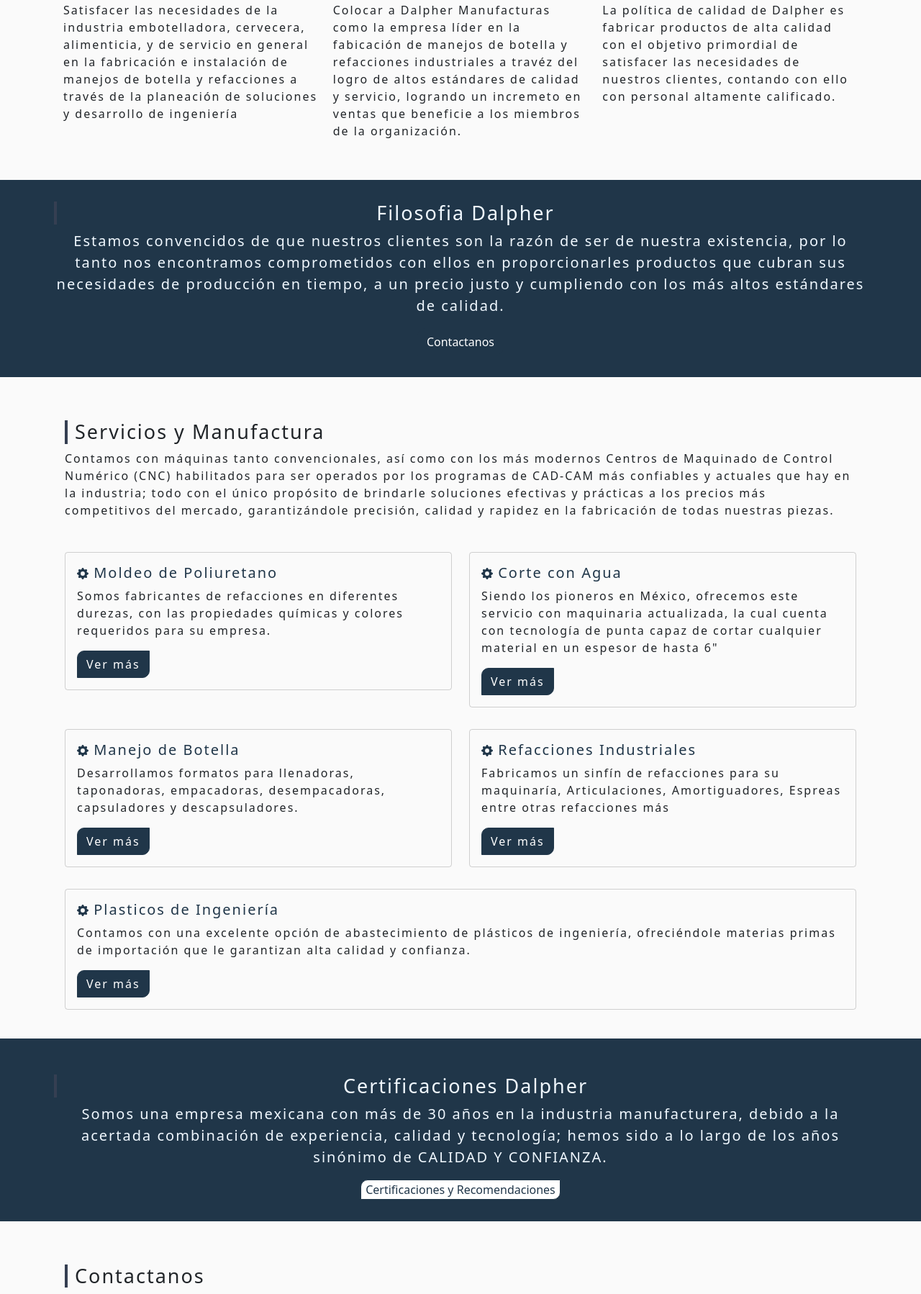
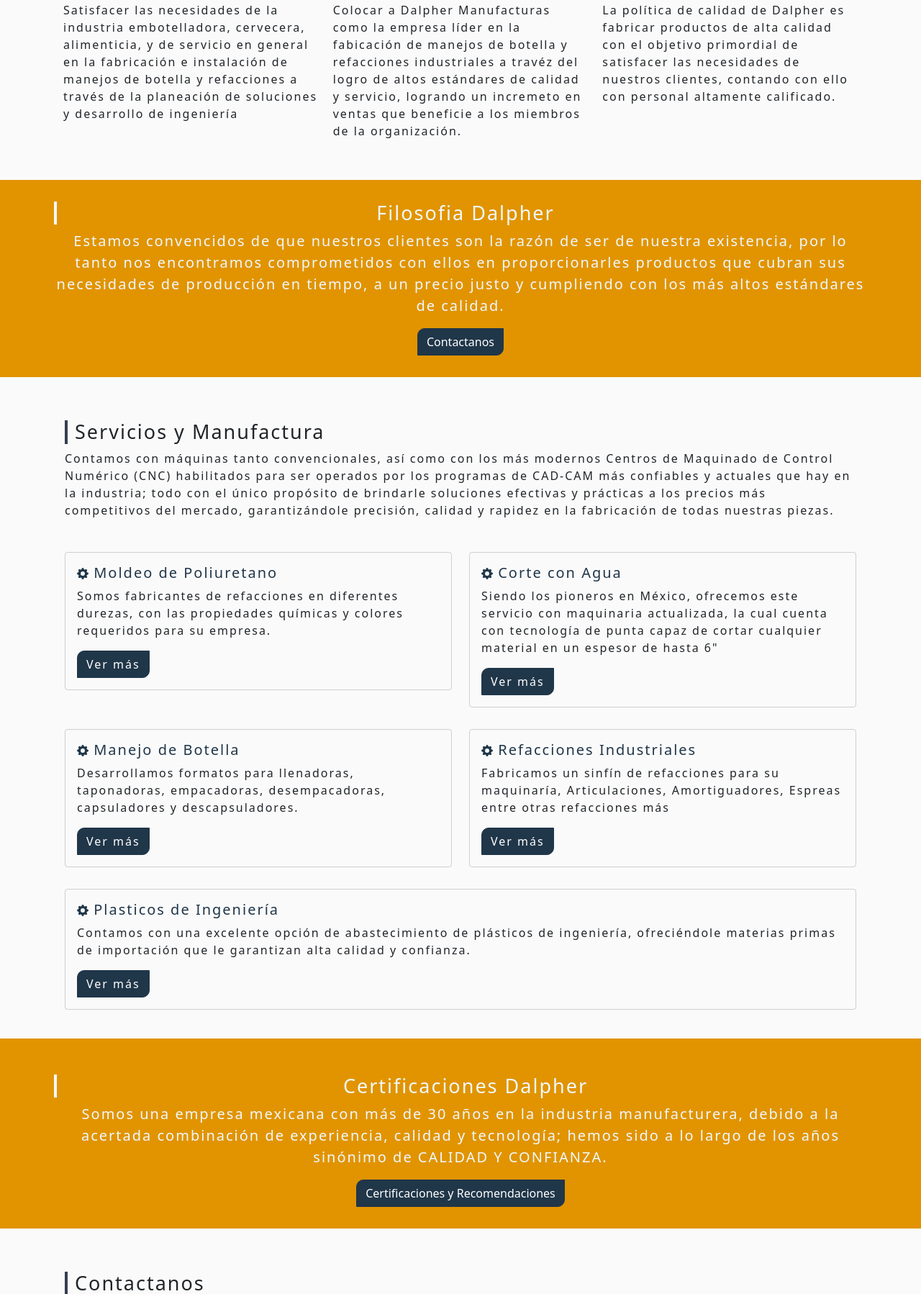
Before and after one commit to dev67Omega/dalpherWeb, a PHP site: page / in a window 1280 px wide. Shown: the part 1050-2848 px from the top of the page at 72% size. Run offline with PHP 8.4, Linux system fonts and the light colour scheme; grey boxes are pictures that could not be loaded.

Commit message:
new changes

```diff
--- a/web/css/styles.css
+++ b/web/css/styles.css
@@ -19,14 +19,6 @@ body{
     background: rgba(250, 250, 250, 0.877);
 }
 
-/*
-MODIFICAR BCK Y BORDER PARA LOS
-SIGS ELEMENTOS
-NAVBAR
-BUTTONS
-H3 Y BORDER
-ICONS, MISION, VISION, POLITICAS
-*/
 
 /*Cambia el color predefinido de los elementos del menu(navbar)*/
 .navbar{
@@ -63,26 +55,13 @@ a:hover{
 }
 
 /*Clase que declara colores claros en un boton cuando se halle en fondo oscuro*/
-.btnLight{
-    border-radius: 10px 0px 10px 0px;
-    color: #203649;
-    background-color:white;
-    border: solid 1px #203649;
-}
-
-.btnLight:hover{
-    color: white;
-    background-color: #203649;
-    border: solid 1px #203649;
-}
-
 
     /*Selector para video en carousel ajustando un tamaño idóneo para encajar con el resto de elementos*/
 #thyVideo{
     width:100%;
     height: 450px;
-    boder: 0px;
-    mar: 0px;
+    border: 0px;
+    margin: 0px;
     }
 
 /*Esta clase declara que los ícones de redes sociales tengan un color blanco, un tamaño de 24px y un margen de 5px
@@ -92,7 +71,6 @@ entre ellos con excepción del margen izquierdo */
     width: 24px;
     height: 24px;
     margin: 5px 5px 5px 0px;
-    border: ;
 }
 
 /*Cambia el color de los inconos de redes sociales a amarillo cuando el cursor se situa sobre ellos*/
@@ -142,10 +120,6 @@ h3{
     padding-left: 10px;
 }
 
-.headerLight{
-    border-left:4px solid white;
-}
-
 /* Estilos por Seccion */
 /* ******************* */
 
@@ -192,7 +166,17 @@ h3{
 
 /*Se editó esta clase para coincidir con el color solicitado*/
 .bannerBck{
-    background-color: #203649;;
+    background-color: #e19400;
+    color: aliceblue;
+}
+
+/*Se agrega esta clase para que el color de borde izquierdo concida con el de de h3*/
+.bannerBck h3{
+    border-left:4px solid aliceblue;
+}
+
+.bannerBottom{
+    background-color: #203649;
     color: aliceblue;
 }
 
--- a/web/index.html
+++ b/web/index.html
@@ -293,7 +293,7 @@
               debido a la acertada combinación de experiencia, calidad y tecnología; hemos sido a lo largo de los años
               sinónimo de CALIDAD Y CONFIANZA.
             </p>
-            <button type="button" class="btnLight">Certificaciones y Recomendaciones</button>
+            <button type="button" class="btn">Certificaciones y Recomendaciones</button>
 
           </div>
         </div>
@@ -342,7 +342,7 @@
           </div>
         </div>
       </div>
-      <div class="container-fluid bannerBck" id="">
+      <div class="container-fluid bannerBottom" id="">
         <div class="container">
           <div class="row">
             <div class="col-xxl-5 col-xl-5 col-lg-5 col-md-12 col-sm-12 col-xs-12">
```
